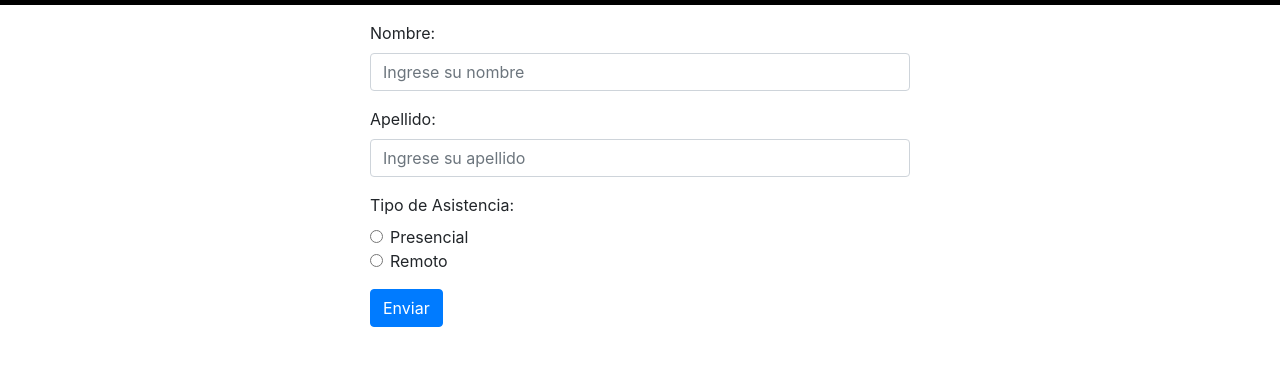
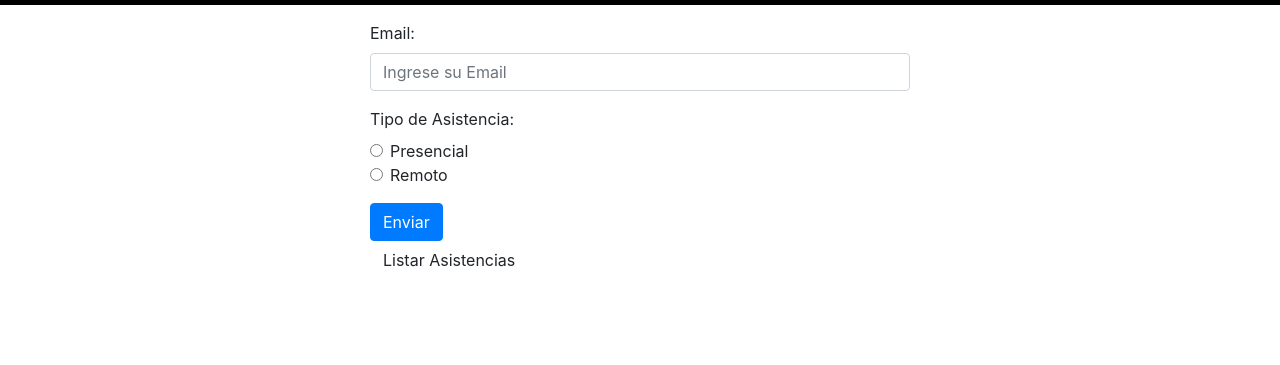
Before and after one commit to BorisPessano/Calendario, a plain HTML site: page index.html in a window 1280 px wide. Shown: the part 51-416 px from the top of the page. Drawn offline with nearby package versions, Linux system fonts and the light colour scheme.

Commit message:
Added list in marks

```diff
--- a/index.html
+++ b/index.html
@@ -37,12 +37,8 @@
     <div class="col-md-6">
       <form>
         <div class="form-group">
-          <label for="nombre">Nombre:</label>
-          <input type="text" class="form-control" id="nombre" placeholder="Ingrese su nombre">
-        </div>
-        <div class="form-group">
-          <label for="apellido">Apellido:</label>
-          <input type="text" class="form-control" id="apellido" placeholder="Ingrese su apellido">
+          <label for="email">Email:</label>
+          <input type="text" class="form-control" id="email" placeholder="Ingrese su Email">
         </div>
         <div class="form-group">
           <label>Tipo de Asistencia:</label>
@@ -56,7 +52,11 @@
           </div>
         </div>
         <button type="submit" class="btn btn-primary">Enviar</button>
+
       </form>
+
+      <Button type="button" class="btn btn-default" onclick="mostrarRegistro()">Listar Asistencias </Button>
+      <div id="registro"></div>
     </div>
   </div>
 </div>
```
